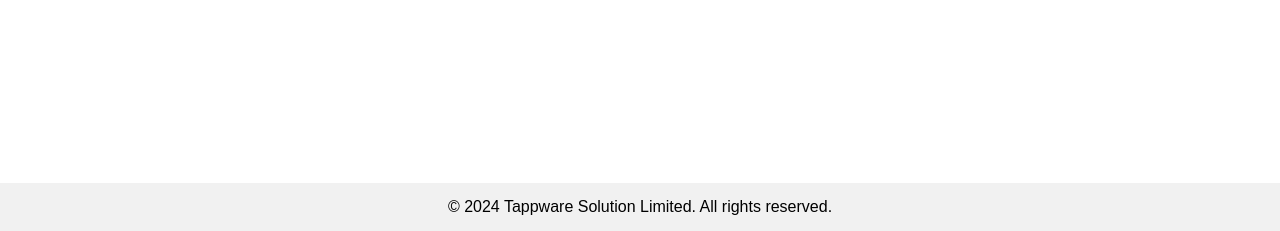
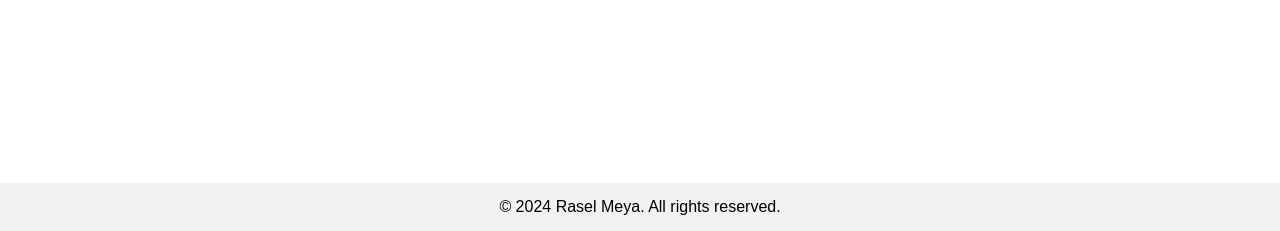
Before and after one commit to raselmeya94/PDF_CLASSIFICATION, a Django app: page / in a window 1280 px wide. Shown: the part 569-800 px from the top of the page. Run offline with Django 5.2, Linux system fonts and the light colour scheme.

Commit message:
Update index.html

```diff
--- a/pdf_classification_app/templates/index.html
+++ b/pdf_classification_app/templates/index.html
@@ -169,7 +169,7 @@
 
     </script>
   <footer>
-        &copy; 2024 Tappware Solution Limited. All rights reserved.
+        &copy; 2024 Rasel Meya. All rights reserved.
     </footer>
 </body>
 </html>
```
